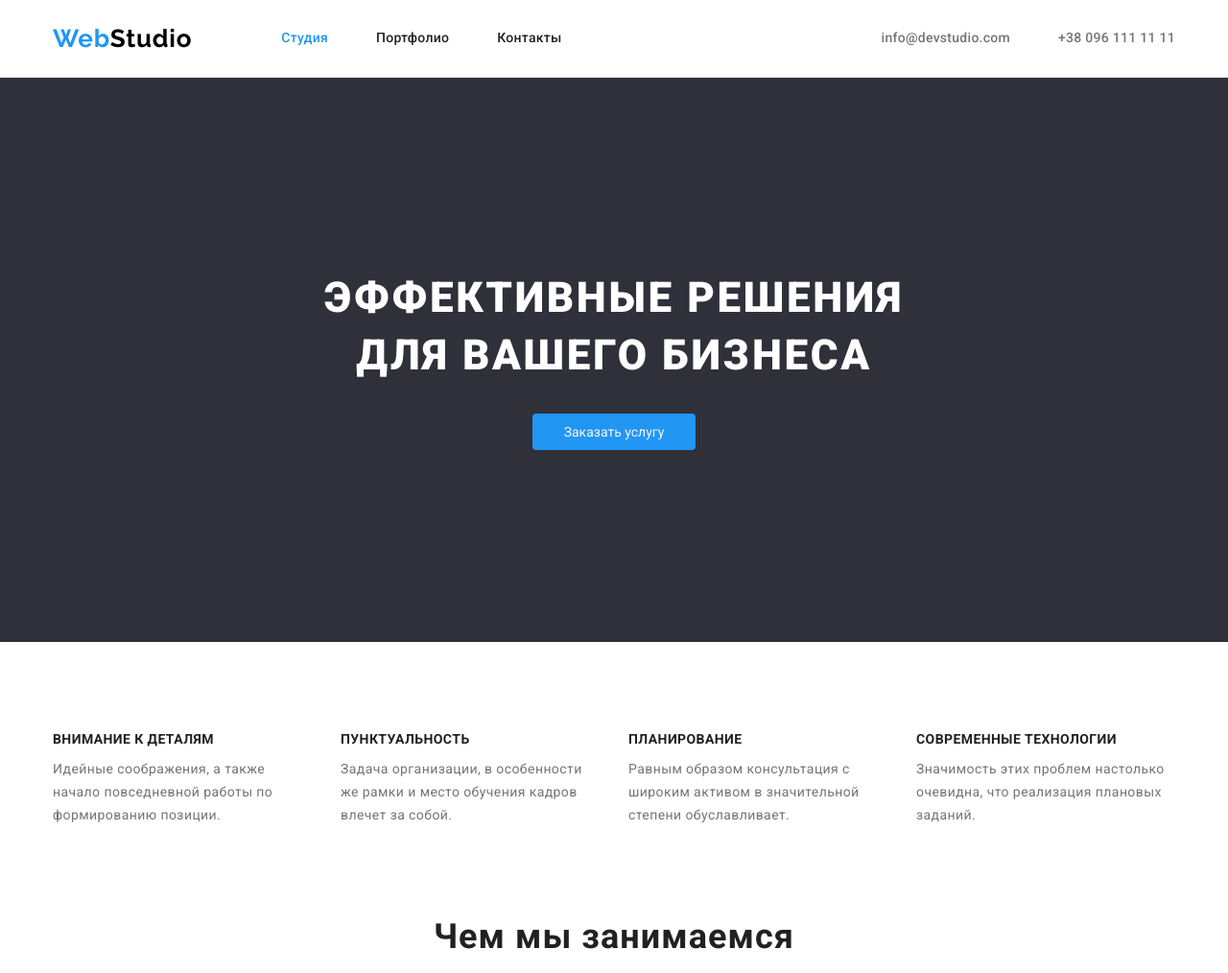
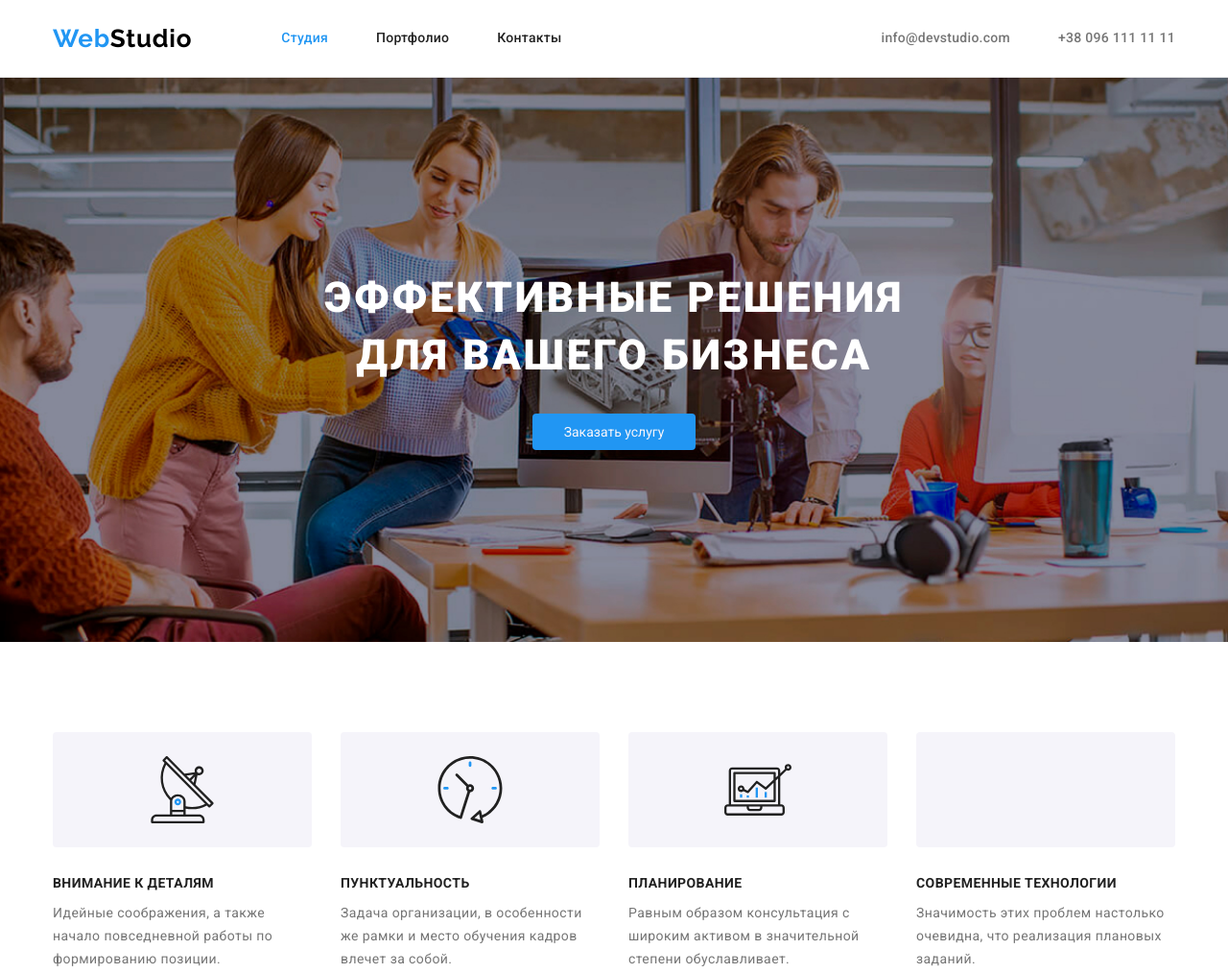
Before and after one commit to Jirkir/goit-markup-hw-04, a plain HTML site: page index.html in a window 1280 px wide. Shown: the top 1014 px of the page at 96% size. Drawn offline with nearby package versions, Linux system fonts and the light colour scheme.

Commit message:
Добавление декоративных иконок в Features

```diff
--- a/css/main.css
+++ b/css/main.css
@@ -10,6 +10,7 @@
 Цвет фона третий #2F303A */
 :root {
   --primary-text-color: #757575;
+  --bg-features-color: #f5f4fa;
   --title-text-color: #212121;
   --accent-color: #2196f3;
   --white-color: #ffffff;
@@ -162,8 +163,14 @@ img {
 ================== */
 
 .hero {
+  display: block;
   padding: 200px 0;
   text-align: center;
+
+  background-image: url(../images/hero.jpg);
+  background-position: center;
+  background-repeat: no-repeat;
+  background-size: cover;
 }
 .hero,
 .footer {
@@ -251,11 +258,35 @@ img {
 .feature-item:not(:last-child) {
   margin-right: 30px;
 }
+.feature-item::before {
+  display: block;
+  content: '';
+  height: 120px;
+  background-color: var(--bg-features-color);
+  background-size: 70px 70px;
+  background-repeat: no-repeat;
+  background-position: center;
+  border-radius: 4px;
+}
+.antenna::before {
+  background-image: url(../images/features/antenna.svg);
+}
+.clock::before {
+  background-image: url(../images/features/clock.svg);
+}
+.diagram::before {
+  background-image: url(../images/features/diagram.svg);
+}
+.astronaut::before {
+  background-image: url(../images/features/astronaut.svg);
+}
+
 .feature-item p {
   line-height: 24px;
   letter-spacing: 0.03em;
 }
 .feature-list .title {
+  margin-top: 30px;
   margin-bottom: 10px;
   font-size: 14px;
   font-weight: bold;
--- a/index.html
+++ b/index.html
@@ -66,27 +66,27 @@
         <div class="container">
           <h2 hidden class="section-title">Особенности</h2>
           <ul class="feature-list list">
-            <li class="feature-item">
+            <li class="feature-item antenna">
               <h3 class="title">Внимание к деталям</h3>
               <p>
                 Идейные соображения, а также начало повседневной работы по
                 формированию позиции.
               </p>
             </li>
-            <li class="feature-item">
+            <li class="feature-item clock">
               <h3 class="title">Пунктуальность</h3>
               <p>
                 Задача организации, в особенности же рамки и место обучения кадров
                 влечет за собой.
               </p>
             </li>
-            <li class="feature-item">
+            <li class="feature-item diagram">
               <h3 class="title">Планирование</h3>
               <p>
                 Равным образом консультация с широким активом в значительной
                 степени обуславливает.
               </p>
-            </li class="feature-item">
+            </li class="feature-item astronaut">
             <li class="feature-item">
               <h3 class="title">Современные технологии</h3>
               <p>
```
Also changed, not shown: images/clients/logo1.svg (added), images/clients/logo2.svg (added), images/clients/logo3.svg (added), images/clients/logo4.svg (added), images/clients/logo5.svg (added), images/clients/logo6.svg (added), images/evenlope/envelope.svg (added), images/evenlope/smartphone.svg (added), images/features/antenna.svg (added), images/features/astronaut.svg (added), images/features/clock.svg (added), images/features/diagram.svg (added), images/hero.jpg (added), images/social links/facebook.svg (added), 3 more files, 1 other file.
